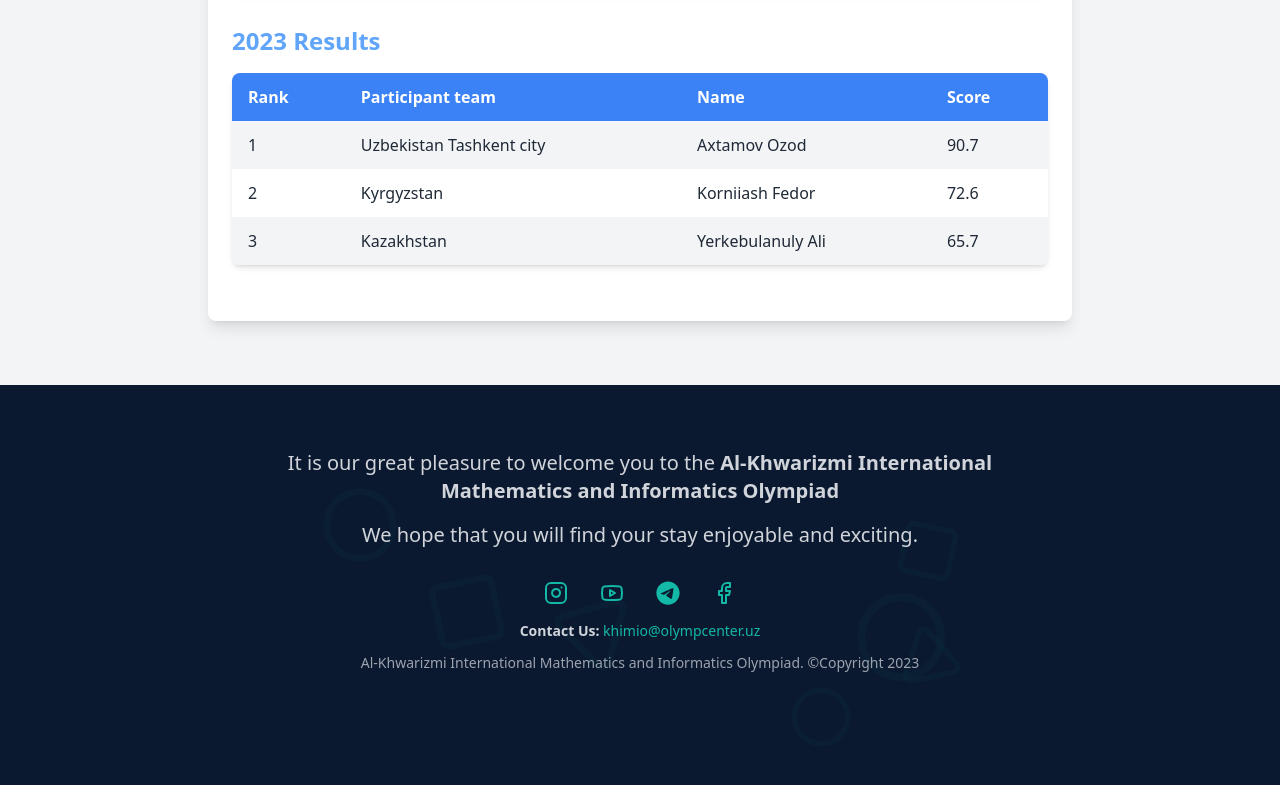
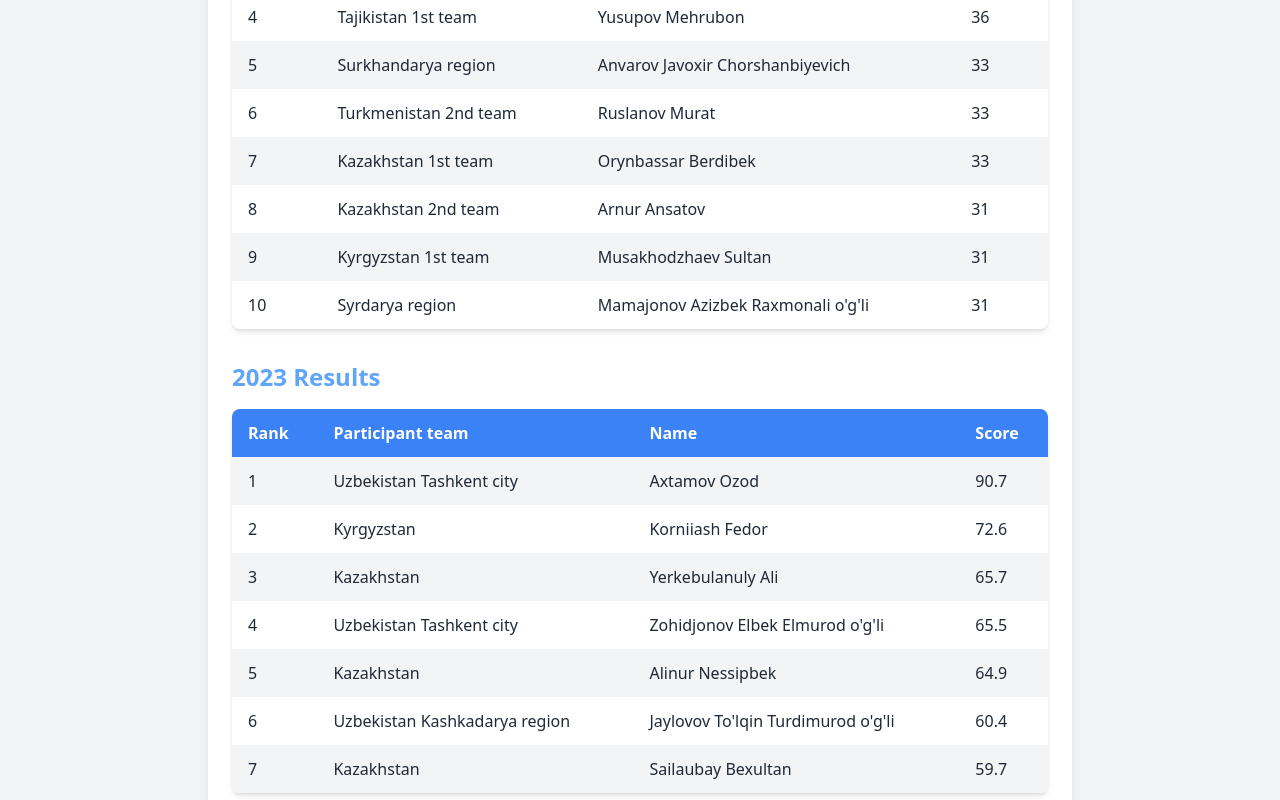
Before and after one commit to OkiljonDadakhanov/alxorazmiy, a Next.js app: page /results in a window 1280 px wide. Shown: the part 780-1580 px from the top of the page. Built offline with nearby package versions, Linux system fonts and the light colour scheme.

Commit message:
gold medalists

```diff
--- a/app/results/page.tsx
+++ b/app/results/page.tsx
@@ -53,6 +53,30 @@ const results: ResultsData = {
       name: "Yerkebulanuly Ali",
       score: 65.7,
     },
+    {
+      rank: 4,
+      name: "Zohidjonov Elbek Elmurod o'g'li",
+      participant: "Uzbekistan Tashkent city",
+      score: 65.5,
+    },
+    {
+      rank: 5,
+      name: "Alinur Nessipbek",
+      participant: "Kazakhstan",
+      score: 64.9,
+    },
+    {
+      rank: 6,
+      name: "Jaylovov To'lqin Turdimurod o'g'li",
+      participant: "Uzbekistan Kashkadarya region",
+      score: 60.4,
+    },
+    {
+      rank: 7,
+      name: "Sailaubay Bexultan",
+      participant: "Kazakhstan",
+      score: 59.7,
+    },
   ],
   [YEARS.CURRENT]: [
     {
@@ -72,6 +96,48 @@ const results: ResultsData = {
       participant: "Turkmenistan 2nd team",
       name: "Gummanov Begench",
       score: 36,
+    },
+    {
+      rank: 4,
+      participant: "Tajikistan 1st team",
+      name: "Yusupov Mehrubon",
+      score: 36,
+    },
+    {
+      rank: 5,
+      participant: "Surkhandarya region",
+      name: "Anvarov Javoxir Chorshanbiyevich",
+      score: 33,
+    },
+    {
+      rank: 6,
+      participant: "Turkmenistan 2nd team",
+      name: "Ruslanov Murat",
+      score: 33,
+    },
+    {
+      rank: 7,
+      participant: "Kazakhstan 1st team",
+      name: "Orynbassar Berdibek",
+      score: 33,
+    },
+    {
+      rank: 8,
+      participant: "Kazakhstan 2nd team",
+      name: "Arnur Ansatov",
+      score: 31,
+    },
+    {
+      rank: 9,
+      participant: "Kyrgyzstan 1st team",
+      name: "Musakhodzhaev Sultan",
+      score: 31,
+    },
+    {
+      rank: 10,
+      participant: "Syrdarya region",
+      name: "Mamajonov Azizbek Raxmonali o'g'li",
+      score: 31,
     },
   ],
 };
```
